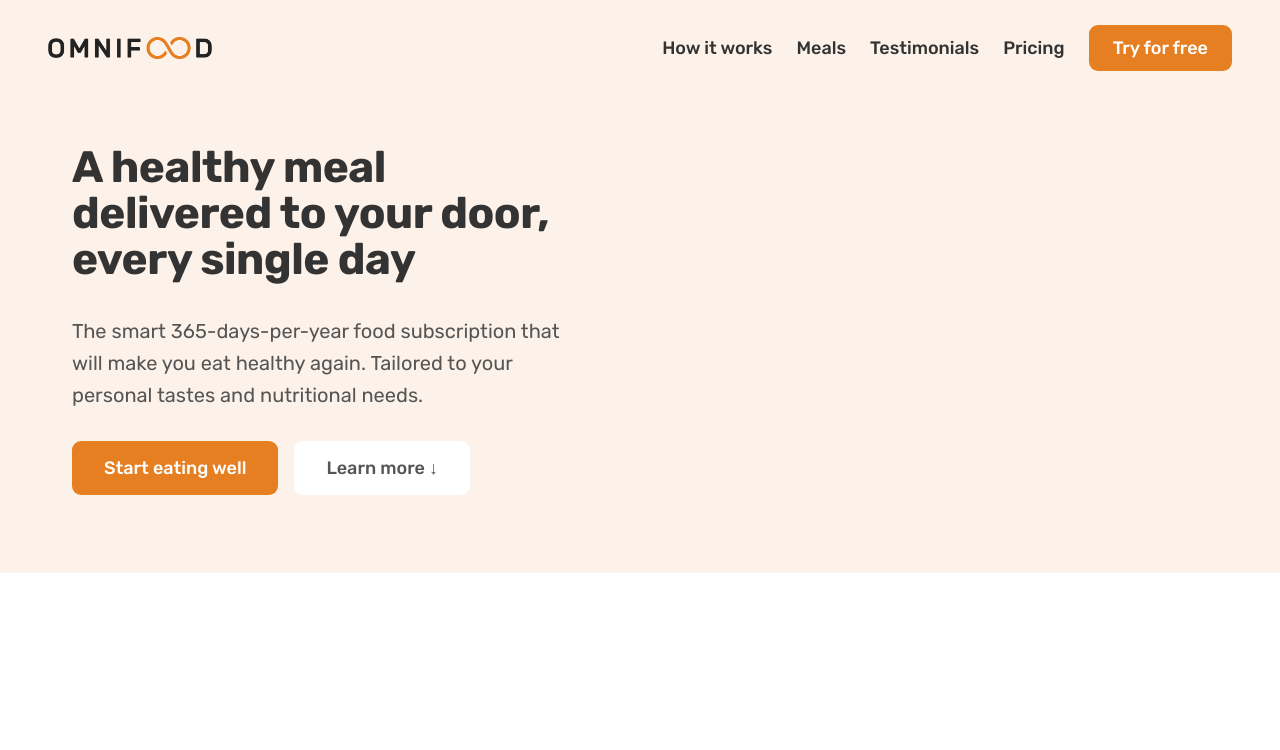
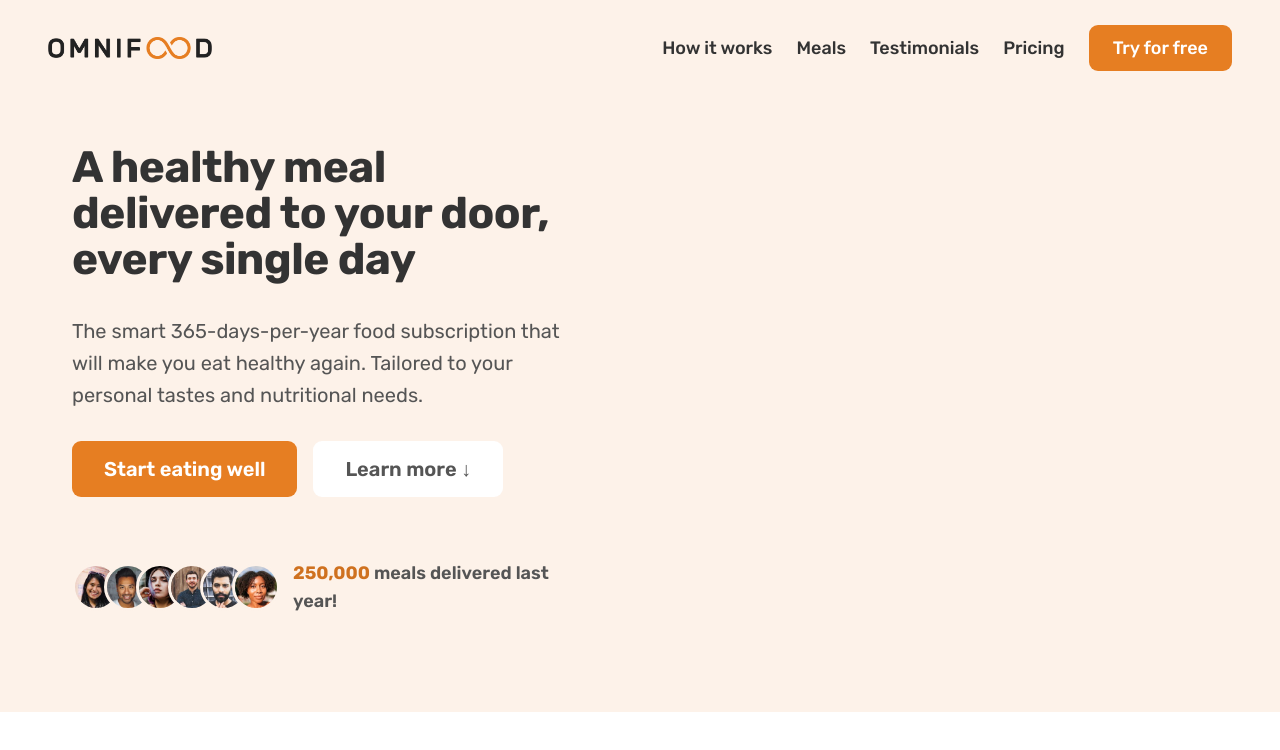
Before and after one commit to clovis-rosa/nextjs-omnifood-website, a Next.js app: page / in a window 1280 px wide. Shown: the top 750 px of the page. Built offline with nearby package versions, Linux system fonts and the light colour scheme.

Commit message:
Added/working  hero components.

```diff
--- a/src/components/Button.jsx
+++ b/src/components/Button.jsx
@@ -4,6 +4,9 @@ export default function Button({
   href,
   label,
   padding,
+  fontWeight,
+  fontSize,
+  fontSizeMobile,
   color,
   background,
   hover,
@@ -11,7 +14,11 @@ export default function Button({
 }) {
   return (
     <>
-      <ButtonStyles>
+      <ButtonStyles
+        fontWeight={fontWeight}
+        fontSize={fontSize}
+        fontSizeMobile={fontSizeMobile}
+      >
         <Anchor
           href={href}
           padding={padding}
@@ -39,19 +46,18 @@ const ButtonStyles = styled.button`
   text-decoration: none;
   color: var(--clr-white);
   font-family: var(--ff-primary);
-  font-weight: 500;
-  font-size: 1.8rem;
+  font-weight: ${(props) => props.fontWeight || '500'};
+  font-size: ${(props) => props.fontSize || '1.8rem'};
   transition: all 0.3s;
 
   @media (max-width: 75em) {
     margin-top: 3rem; //
-    font-size: 3rem;
+    font-size: ${(props) => props.fontSizeMobile || '3rem'};
   }
 `
 
 const Anchor = styled.a`
   text-decoration: none;
-  /* padding: 1.2rem 2.4rem; */
   padding: ${(props) => props.padding || '1.2rem 2.4rem'};
   border-radius: 9px;
   color: ${(props) => props.color};
--- /dev/null
+++ b/src/components/Hero.jsx
@@ -0,0 +1,174 @@
+import styled from 'styled-components'
+import Button from '@/components/Button'
+import { buttonData } from '@/data/MenuLinkData'
+import { heroDeliveredData } from '@/data/HeroDeliveredData'
+
+export default function Hero() {
+  return (
+    <>
+      <HeroSectionStyles>
+        <HeroGrid>
+          <HeroTextBox>
+            <h1>A healthy meal delivered to your door, every single day</h1>
+            <p>
+              The smart 365-days-per-year food subscription that will make you
+              eat healthy again. Tailored to your personal tastes and
+              nutritional needs.
+            </p>
+            <Button
+              href={buttonData[1].href}
+              label={buttonData[1].label}
+              padding="1.6rem 3.2rem;"
+              fontWeight="600"
+              fontSize="2rem"
+              fontSizeMobile="2rem"
+              color="var(--clr-white)"
+              background="var(--clr-link)"
+            />
+            <Button
+              href={buttonData[2].href}
+              label={buttonData[2].label}
+              padding="1.6rem 3.2rem;"
+              fontWeight="600"
+              fontSize="2rem"
+              fontSizeMobile="2rem"
+              color="var(--clr-dark)"
+              background="var(--clr-white)"
+              hover="var(--clr-link-outline)"
+              outline="inset 0 0 0 3px var(--clr-white)"
+            />
+            <HeroDeliveredMeals>
+              <div>
+                {heroDeliveredData.map(({ id, image, alt }) => (
+                  <img key={id} src={`/images/customers/${image}`} alt={alt} />
+                ))}
+              </div>
+              <p>
+                <span>250,000 </span>meals delivered last year!
+              </p>
+            </HeroDeliveredMeals>
+          </HeroTextBox>
+          <HeroImageBox></HeroImageBox>
+        </HeroGrid>
+      </HeroSectionStyles>
+    </>
+  )
+}
+
+const HeroSectionStyles = styled.section`
+  background-color: #fdf2e9;
+  padding: 4.8rem 0 9.6rem 0;
+
+  @media (max-width: 34em) {
+    padding: 2.4rem 0 6.4rem 0;
+  }
+`
+
+const HeroGrid = styled.div`
+  max-width: 130rem;
+  margin: 0 auto;
+  padding: 0 3.2rem;
+  display: grid;
+  grid-template-columns: 1fr 1fr;
+  gap: 9.6rem;
+  align-items: center;
+
+  @media (max-width: 84em) {
+    max-width: 120rem;
+  }
+
+  @media (max-width: 75em) {
+    gap: 4.8rem;
+  }
+
+  @media (max-width: 59em) {
+    grid-template-columns: 1fr;
+    padding: 0 8rem;
+    gap: 6.4rem;
+  }
+
+  @media (max-width: 34em) {
+    padding: 0 3.2rem;
+  }
+`
+
+const HeroTextBox = styled.div`
+  h1 {
+    font-size: 5.2rem;
+    font-weight: 700;
+    line-height: 1.05;
+    letter-spacing: -0.5px;
+    color: var(--clr-heading);
+    margin-bottom: 3.2rem;
+
+    @media (max-width: 84em) {
+      font-size: 4.4rem;
+    }
+  }
+
+  p {
+    font-size: 2rem;
+    line-height: 1.6;
+    margin-bottom: 4.8rem;
+  }
+
+  button {
+    &:first-of-type {
+      margin-right: 1.6rem;
+
+      @media (max-width: 59em) {
+        margin-bottom: 4.5rem;
+      }
+    }
+
+    a {
+      @media (max-width: 34em) {
+        padding: 2.4rem 1.6rem;
+      }
+    }
+  }
+
+  @media (max-width: 59em) {
+    text-align: center;
+  }
+`
+
+const HeroDeliveredMeals = styled.div`
+  display: flex;
+  align-items: center;
+  gap: 1.6rem;
+  margin-top: 8rem;
+
+  div {
+    display: flex;
+
+    img {
+      height: 4.8rem;
+      width: 4.8rem;
+      border-radius: 50%;
+      margin-right: -1.6rem;
+      border: 3px solid var(--clr-link-outline);
+
+      &:last-child {
+        margin: 0;
+      }
+    }
+  }
+
+  p {
+    font-size: 1.8rem;
+    font-weight: 600;
+    margin: 0;
+
+    span {
+      color: var(--clr-link-hover);
+      font-weight: 700;
+    }
+  }
+`
+
+const HeroImageBox = styled.div`
+  @media (max-width: 59em) {
+    text-align: center;
+  }
+`
--- /dev/null
+++ b/src/data/HeroDeliveredData.js
@@ -0,0 +1,32 @@
+export const heroDeliveredData = [
+  {
+    id: '001',
+    image: 'customer-1.jpg',
+    alt: 'Customer photo',
+  },
+  {
+    id: '002',
+    image: 'customer-2.jpg',
+    alt: 'Customer photo',
+  },
+  {
+    id: '003',
+    image: 'customer-3.jpg',
+    alt: 'Customer photo',
+  },
+  {
+    id: '004',
+    image: 'customer-4.jpg',
+    alt: 'Customer photo',
+  },
+  {
+    id: '005',
+    image: 'customer-5.jpg',
+    alt: 'Customer photo',
+  },
+  {
+    id: '006',
+    image: 'customer-6.jpg',
+    alt: 'Customer photo',
+  },
+]
--- a/src/pages/index.jsx
+++ b/src/pages/index.jsx
@@ -1,111 +1,10 @@
 import Layout from '@/components/Layout'
-import styled from 'styled-components'
-import Button from '@/components/Button'
-import { buttonData } from '@/data/MenuLinkData'
+import Hero from '@/components/Hero'
 
 export default function Home() {
   return (
     <Layout>
-      <HeroSectionStyles>
-        <HeroGrid>
-          <HeroTextBox>
-            <h1>A healthy meal delivered to your door, every single day</h1>
-            <p>
-              The smart 365-days-per-year food subscription that will make you
-              eat healthy again. Tailored to your personal tastes and
-              nutritional needs.
-            </p>
-            <Button
-              href={buttonData[1].href}
-              label={buttonData[1].label}
-              padding="1.6rem 3.2rem;"
-              color="var(--clr-white)"
-              background="var(--clr-link)"
-            />
-            <Button
-              href={buttonData[2].href}
-              label={buttonData[2].label}
-              padding="1.6rem 3.2rem;"
-              color="var(--clr-dark)"
-              background="var(--clr-white)"
-              hover="var(--clr-link-outline)"
-              outline="inset 0 0 0 3px var(--clr-white)"
-            />
-          </HeroTextBox>
-        </HeroGrid>
-      </HeroSectionStyles>
+      <Hero />
     </Layout>
   )
 }
-
-const HeroSectionStyles = styled.section`
-  background-color: #fdf2e9;
-  padding: 4.8rem 0 9.6rem 0;
-
-  @media (max-width: 34em) {
-    padding: 2.4rem 0 6.4rem 0;
-  }
-`
-
-const HeroGrid = styled.div`
-  max-width: 130rem;
-  margin: 0 auto;
-  padding: 0 3.2rem;
-  display: grid;
-  grid-template-columns: 1fr 1fr;
-  gap: 9.6rem;
-  align-items: center;
-
-  @media (max-width: 84em) {
-    max-width: 120rem;
-  }
-
-  @media (max-width: 75em) {
-    gap: 4.8rem;
-  }
-
-  @media (max-width: 59em) {
-    grid-template-columns: 1fr;
-    padding: 0 8rem;
-    gap: 6.4rem;
-  }
-
-  @media (max-width: 34em) {
-    padding: 0 3.2rem;
-  }
-`
-
-const HeroTextBox = styled.div`
-  h1 {
-    font-size: 5.2rem;
-    font-weight: 700;
-    line-height: 1.05;
-    letter-spacing: -0.5px;
-    color: var(--clr-heading);
-    margin-bottom: 3.2rem;
-
-    @media (max-width: 84em) {
-      font-size: 4.4rem;
-    }
-  }
-
-  p {
-    font-size: 2rem;
-    line-height: 1.6;
-    margin-bottom: 4.8rem;
-  }
-
-  button:first-of-type {
-    margin-right: 1.6rem;
-  }
-
-  @media (max-width: 59em) {
-    text-align: center;
-  }
-`
-
-const HeroImageBox = styled.div`
-  @media (max-width: 59em) {
-    text-align: center;
-  }
-`
--- a/src/styles/_minireset.scss
+++ b/src/styles/_minireset.scss
@@ -63,6 +63,7 @@ html {
 /* Set core body defaults */
 body {
   min-height: 100vh;
+  min-width: 320px;
 }
 
 h1,
```
